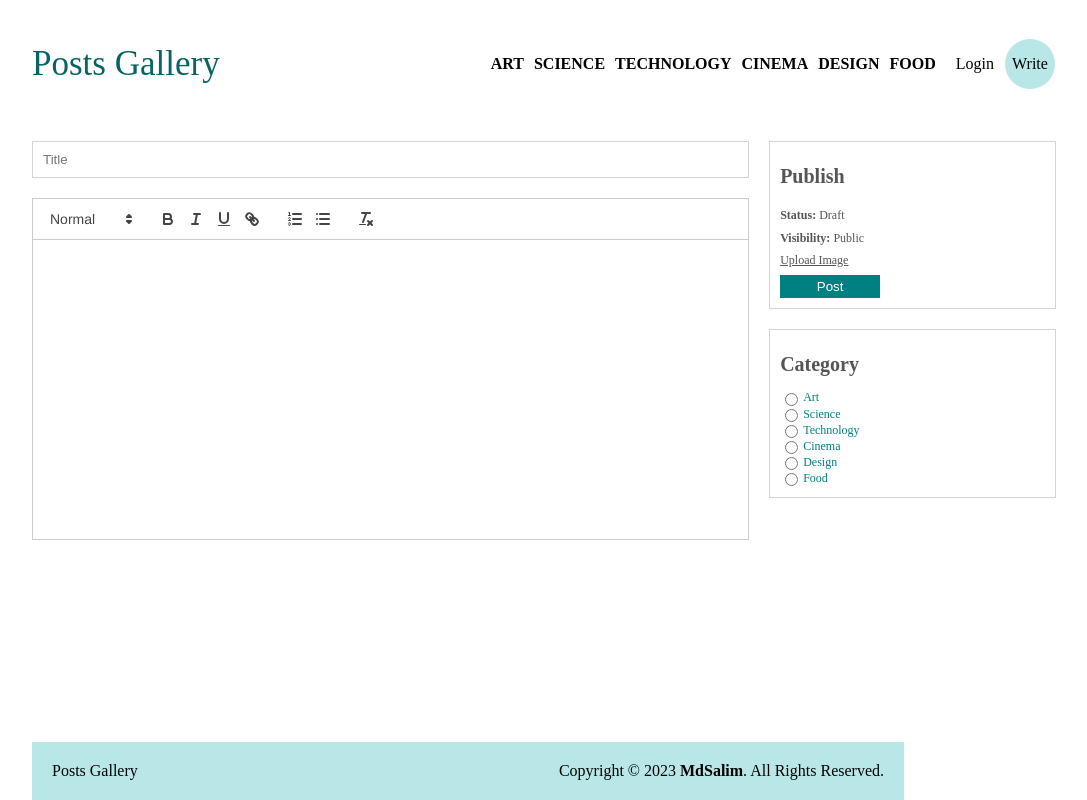
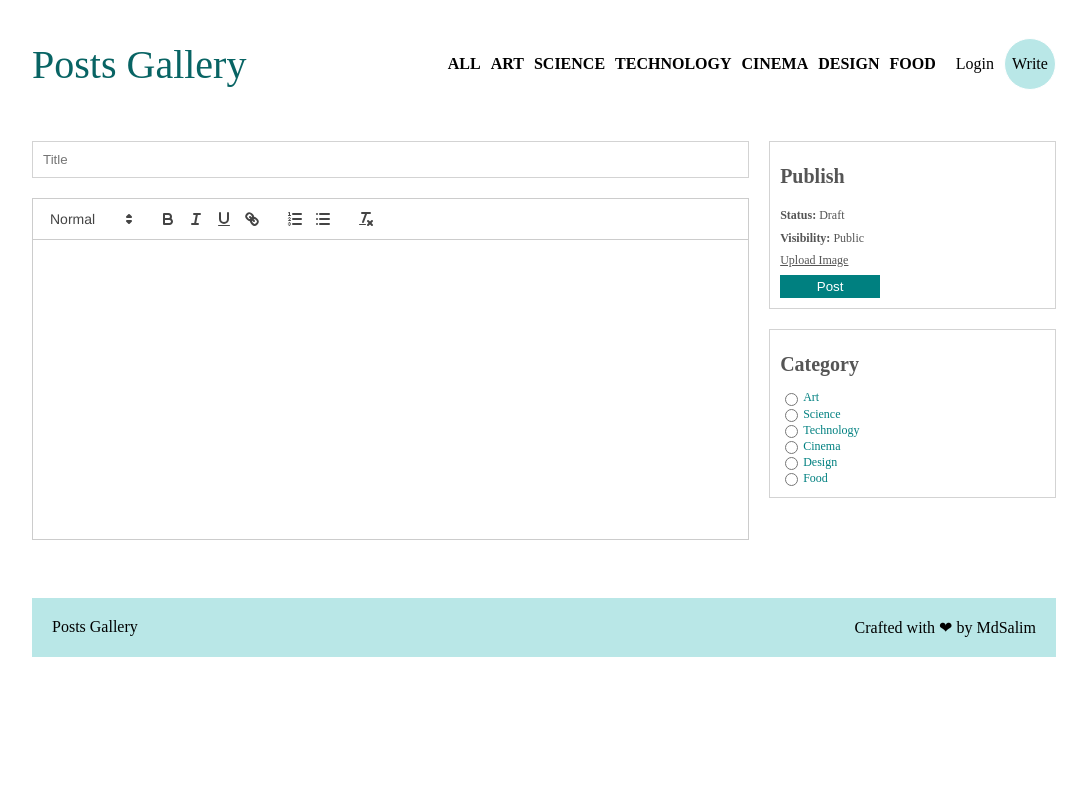
Before and after one commit to salim002/pg-frontend, a React (Create React App) app: page /write in a window 1280 px wide. Shown: the whole page, without its empty margins (96-1183 px from the left). Built offline with nearby package versions, Linux system fonts and the light colour scheme.

Commit message:
Done some modifications

```diff
--- a/src/components/Footer.jsx
+++ b/src/components/Footer.jsx
@@ -4,7 +4,7 @@ export default function Footer() {
   return (
     <footer>
       <span className="brand">Posts Gallery</span>
-      <span>Copyright © 2023 <b>MdSalim</b>. All Rights Reserved.</span>
+      <span>Crafted with ❤ by MdSalim</span>
     </footer>
   )
 }
--- a/src/components/Navbar.jsx
+++ b/src/components/Navbar.jsx
@@ -16,6 +16,9 @@ const Navbar = () => {
           </Link>
         </div>
         <div className="links">
+          <Link className="link" to="/">
+            <h6>ALL</h6>
+          </Link>
           <Link className="link" to="/?cat=art">
             <h6>ART</h6>
           </Link>
--- a/src/pages/Home.jsx
+++ b/src/pages/Home.jsx
@@ -67,8 +67,8 @@ export default function Home() {
   return (
     <div className="home">
       <div className="posts">
-      {!flag && posts.length===0 && <div style={{margin: "0 auto", fontSize: "40px"}} >Loading data from server... Please Wait.</div>}
-      {flag && <div style={{margin: "0 auto", fontSize: "40px"}} >No Posts Found :(</div>}
+      {!flag && posts.length===0 && <div style={{margin: "0 auto", fontSize: "40px", height: "400px"}} >Loading data from server... Please Wait.</div>}
+      {flag && <div style={{margin: "0 auto", fontSize: "40px", height: "400px"}} >No Posts Found :(</div>}
         {posts.map((post) => (
           <div className="post" key={post.id}>
             <div className="img">
@@ -85,6 +85,7 @@ export default function Home() {
             </div>
           </div>
         ))}
+        {posts.length===1 && <div style={{height: "5px"}}></div>}
       </div>
     </div>
   );
--- a/src/style.scss
+++ b/src/style.scss
@@ -72,7 +72,7 @@ $lightGreen: #b9e7e7;
                 .brand{
                     text-decoration: none;
                     color: rgb(8, 100, 100);
-                    font-size: 35px;
+                    font-size: 40px;
                 }
 
                 .links{
@@ -117,9 +117,9 @@ $lightGreen: #b9e7e7;
             display: flex;
             align-items: center;
             justify-content: space-between;
-            position: fixed;
-            width: 65%;
-            bottom: 0;
+            // position: fixed;
+            // width: 65%;
+            // bottom: 0;
             img{
                 height: 50px;
             }
```
